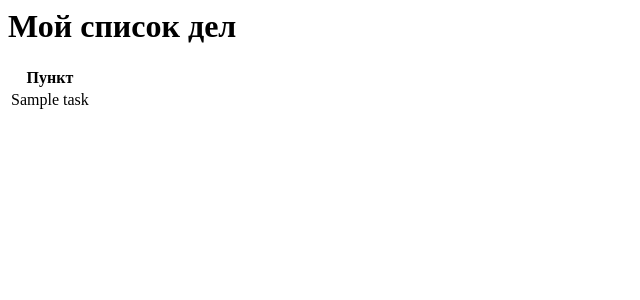
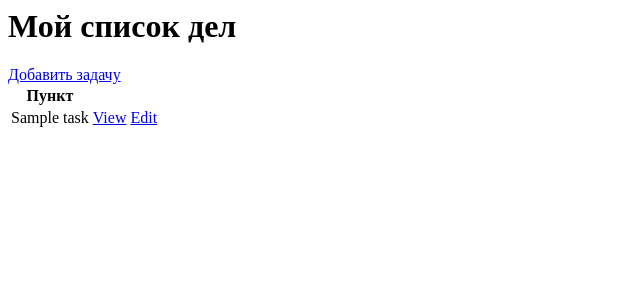
Before and after one commit to VzorViktor/ToDOList, a Django app: template todo/base/templates/base/task_list.html in a window 1280 px wide. Shown: the top 300 px of the page, without its empty margins (0-640 px from the left). Run offline with Django 4.2, Linux system fonts and the light colour scheme; the template is opened without the code that fills it: most values are stand-ins (such as "Sample title", 1, 10 or a date in 2020); parts of the project's set-up code (start-up, migrations or seed data) failed here and were passed over.

Commit message:
Viewing tasks

```diff
--- /dev/null
+++ b/todo/base/templates/base/task.html
@@ -0,0 +1 @@
+<h1>Задача: {{task}}</h1>
--- a/todo/base/templates/base/task_detail.html
+++ /dev/null
@@ -1 +0,0 @@
-<h1>Задача: {{object}}</h1>
--- a/todo/base/templates/base/task_list.html
+++ b/todo/base/templates/base/task_list.html
@@ -1,12 +1,18 @@
 <h1>Мой список дел</h1>
+<a href="{% url 'task-create' %}">Добавить задачу</a>
 
 <table>
     <tr>
         <th>Пункт</th>
+        <th></th>
+        <th></th>
+
     </tr>
     {% for task in tasks %}
     <tr>
         <td>{{ task.title }}</td>
+        <td><a href="{% url 'task' task.id %}" >View</a></td>
+        <td><a href="{% url 'task' task.id %}" >Edit</a></td>
     </tr>
     {% empty %}
     <h3>Список пуст</h3>
--- a/todo/base/urls.py
+++ b/todo/base/urls.py
@@ -1,7 +1,9 @@
 from django.urls import path
-from .views import Tasklist, TaskDetail
+from .views import Tasklist, TaskDetail, TaskCreate
 
 urlpatterns =[
     path('', Tasklist.as_view(), name='tasks'),
     path('task/<int:pk>/', TaskDetail.as_view(), name='task'),
+    path('task-create/', TaskCreate.as_view(), name='task-create'),
+    path('task-update/<int:pk>/', TaskUpdate.as_view(), name='task-update'),
 ]
```
Also changed, not shown: todo/base/templates/base/task_form.html (added, +7 -0 lines), todo/base/views.py (+17 -0 lines), todo/db.sqlite3.
